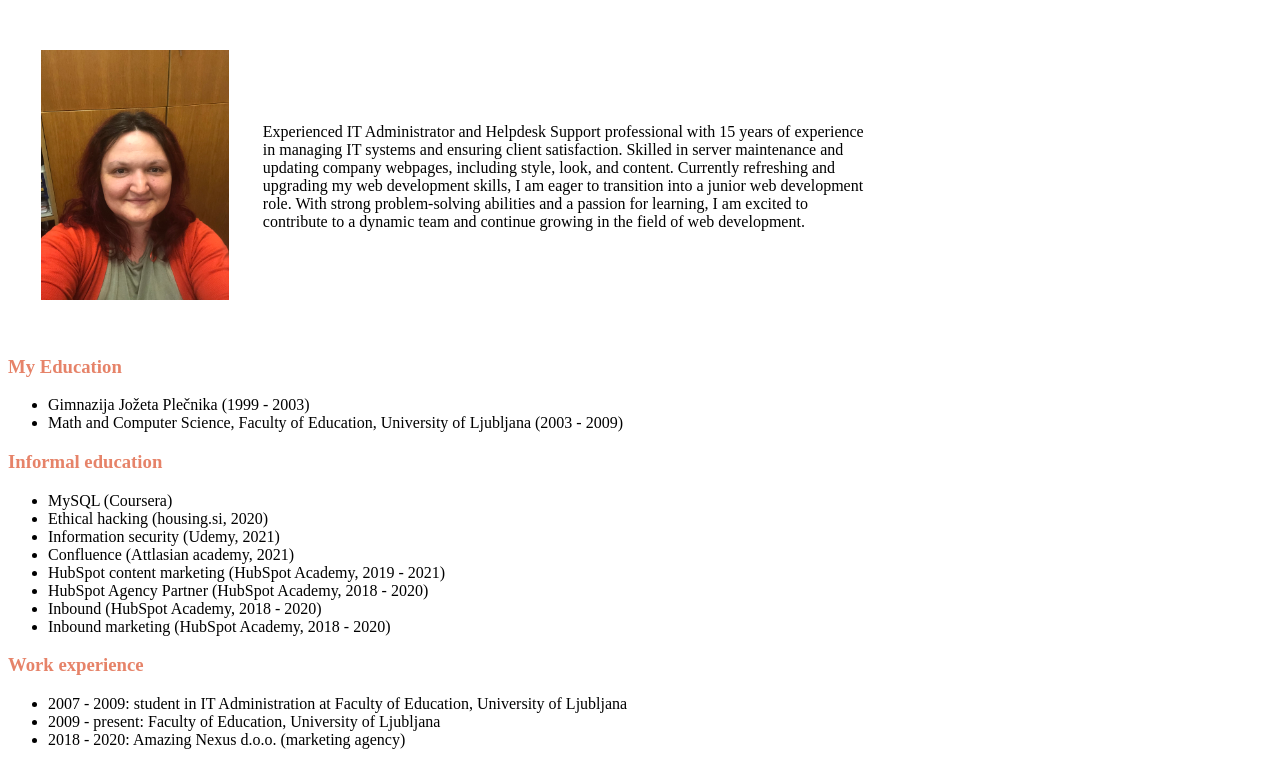
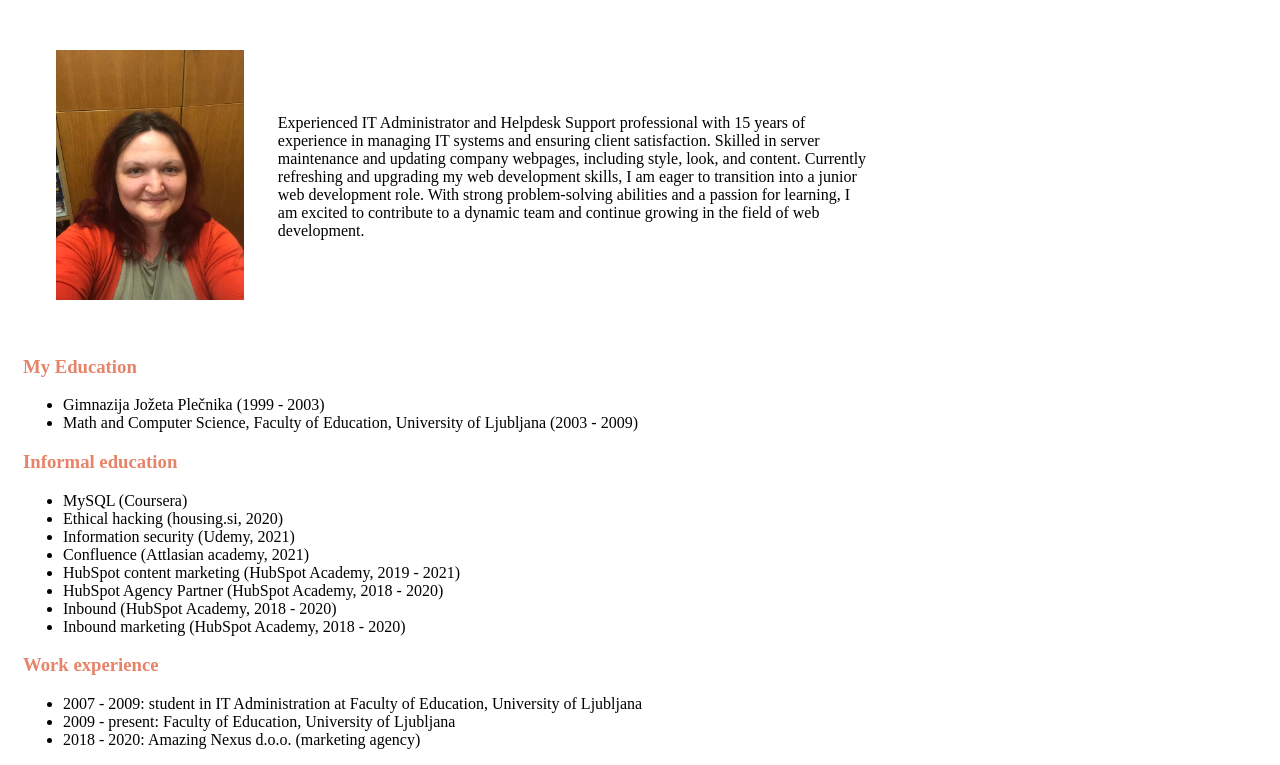
Before and after one commit to tanc-iq/resume, a plain HTML site: page index.html in a window 1280 px wide. Shown: the part 83-848 px from the top of the page. Drawn offline with Linux system fonts and the light colour scheme.

Commit message:
Update index.html

```diff
--- a/index.html
+++ b/index.html
@@ -6,6 +6,10 @@
     <title>Tanja's Online Resume</title>
 
     <style>
+
+        html {
+            margin-left: 15px;
+        }
 
         img {
             margin: 30px;
```
